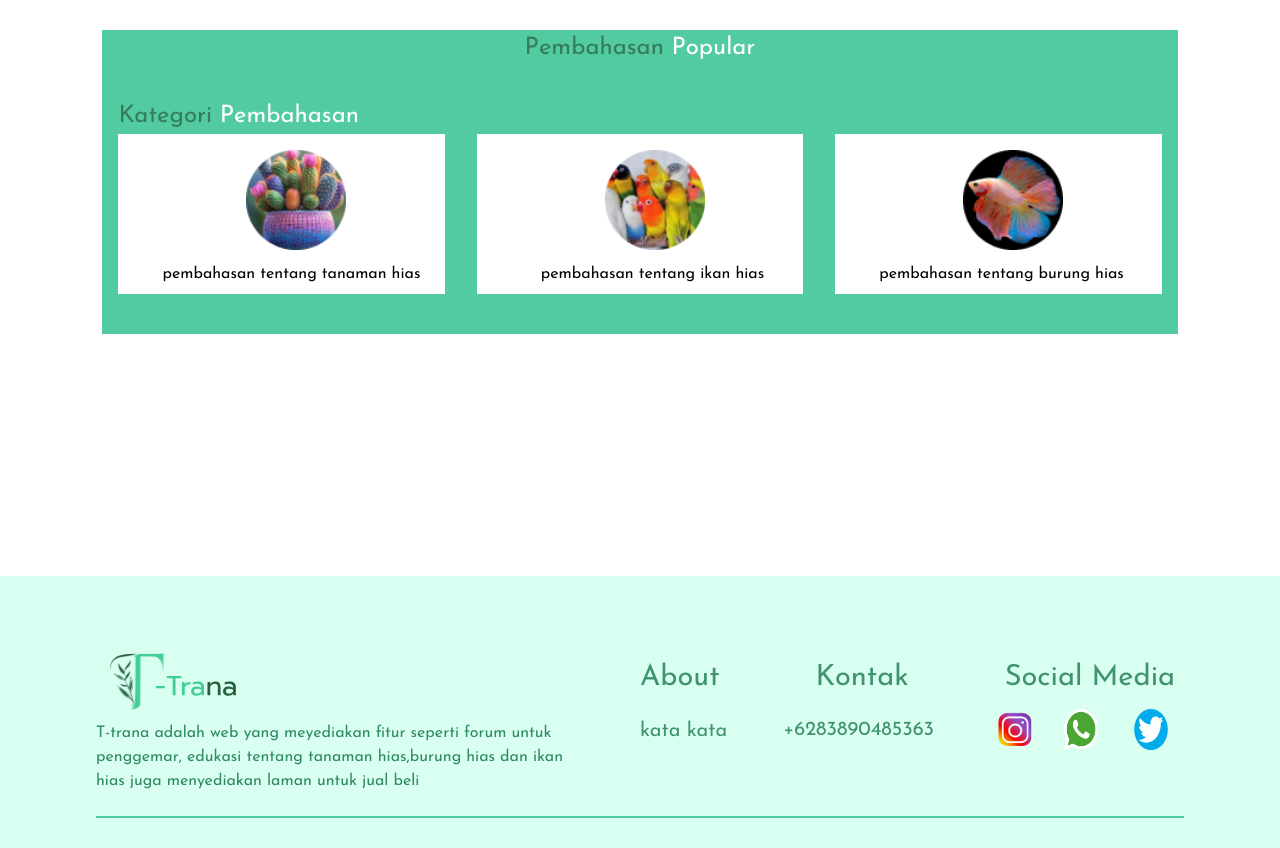
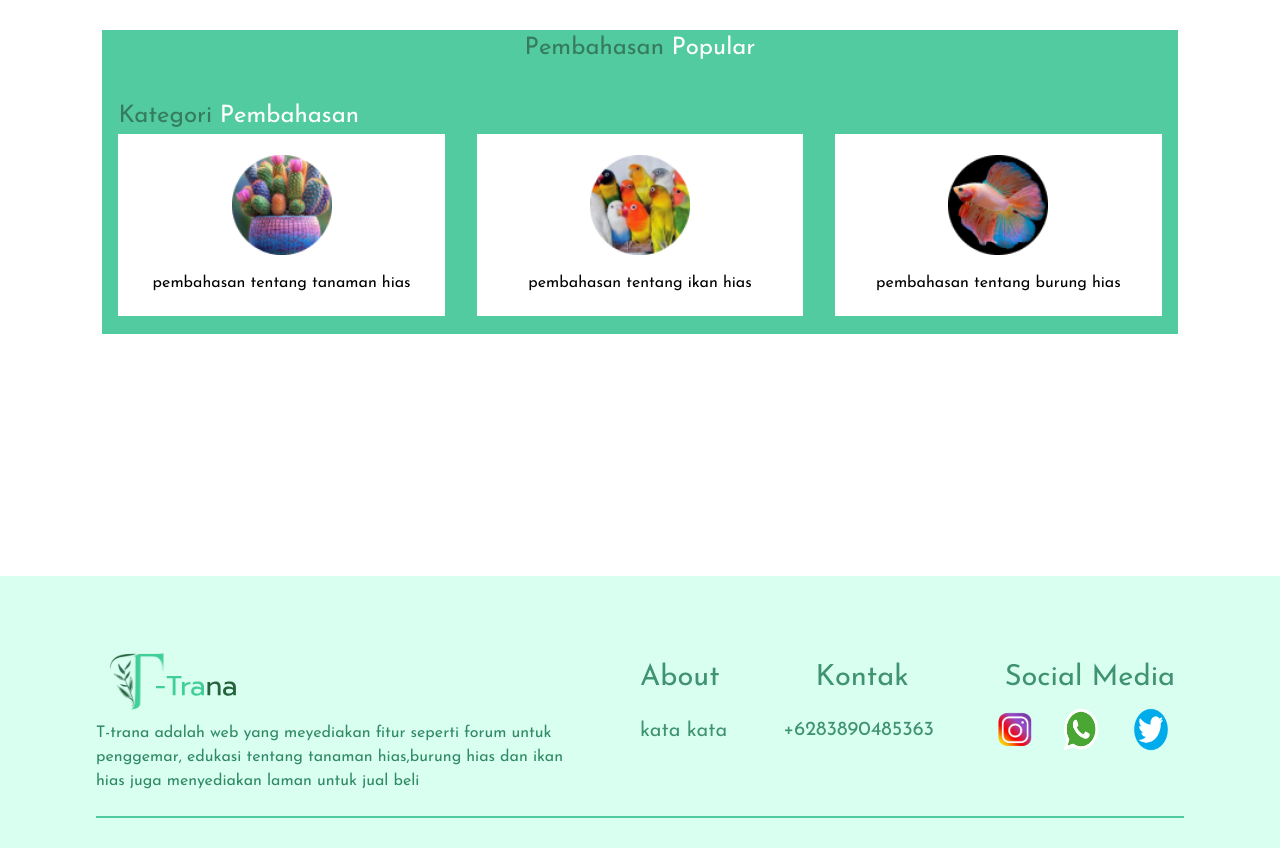
Before and after one commit to auliarahman789/ornatredec, a Next.js app: page / in a window 1280 px wide. Shown: the part 2861-3709 px from the top of the page. Built offline with nearby package versions, Linux system fonts and the light colour scheme; no server answers.

Commit message:
menjalankan backend pada halaman profile

```diff
--- a/src/app/components/edit.tsx
+++ b/src/app/components/edit.tsx
@@ -56,10 +56,15 @@ export default function EditProfile() {
     }
   };
 
+  const handleDeleteAccount = () => {
+    localStorage.removeItem("userData");
+    localStorage.removeItem("token");
+  };
+
   return (
     <div className="flex min-h-screen">
       {/* Sidebar */}
-      <div className="w-64 h-screen bg-gray-800 text-white flex flex-col fixed top-0">
+      <div className="w-64 h-screen bg-gray-800 text-white flex flex-col">
         <div className="p-4 flex justify-center bg-[#CCFFEB]">
           <Image src="/icon/logo.svg" width={85} height={70} alt="logo" />
         </div>
@@ -99,16 +104,27 @@ export default function EditProfile() {
               </Link>
             </li>
             <li className="mb-2">
+              <Link href="/">
                 <button
                   onClick={() => {
                     localStorage.removeItem("userData");
                     localStorage.removeItem("token");
-                  router.push("/login");
                   }}
                   className="block w-full text-left py-2 px-4 rounded hover:bg-gray-700"
                 >
                   Logout
                 </button>
+              </Link>
+            </li>
+            <li className="mb-2">
+              <Link href="/">
+                <button
+                  onClick={handleDeleteAccount}
+                  className="block w-full text-left py-2 px-4 rounded hover:bg-gray-700"
+                >
+                  Hapus Akun
+                </button>
+              </Link>
             </li>
             <li className="mb-2">
               <Link href="/">
--- a/src/app/components/homepage/forum.tsx
+++ b/src/app/components/homepage/forum.tsx
@@ -29,45 +29,41 @@ function Forum() {
                   Kategori <span className="text-white">Pembahasan</span>
                 </h1>
                 <div className="grid grid-cols-3 gap-8 pl-4 pr-4">
-                  <div className="bg-white h-40 relative">
+                  <div className="bg-white h-[130%] flex flex-col justify-center">
                     <Image
                       src="/img/tanaman.png"
                       width={100}
                       height={50}
                       alt="bunga"
-                      className="mx-auto absolute top-4 left-32 cursor-pointer"
+                      className="cursor-pointer mx-auto pb-4"
                     />
-                    <div className="relative">
-                      <span className="mx-auto absolute top-32 left-11">
-                        pembahasan tentang tanaman hias
-                      </span>
+                    <div className="flex justify-center text-center ">
+                      <span>pembahasan tentang tanaman hias</span>
                     </div>
                   </div>
 
-                  <div className="bg-white relative">
+                  <div className="bg-white h-[130%] flex flex-col justify-center">
                     <Image
                       src="/img/burung.png"
                       width={100}
                       height={50}
                       alt="burung"
-                      className="absolute top-4 left-32 cursor-pointer"
+                      className="cursor-pointer mx-auto pb-4"
                     />
-                    <div className="relative">
-                      <span className="mx-auto absolute top-32 left-16">
-                        pembahasan tentang ikan hias
-                      </span>
+                    <div className="flex justify-center">
+                      <span className="">pembahasan tentang ikan hias</span>
                     </div>
                   </div>
-                  <div className="bg-white relative">
+                  <div className="bg-white h-[130%] flex flex-col justify-center">
                     <Image
                       src="/img/ikan.png"
                       width={100}
                       height={50}
                       alt="ikan"
-                      className="mx-auto absolute top-4 left-32 cursor-pointer"
+                      className="cursor-pointer mx-auto pb-4"
                     />
-                    <div className="relative">
-                      <span className="mx-auto absolute top-32 left-11">
+                    <div className="flex justify-center">
+                      <span className="flex">
                         pembahasan tentang burung hias
                       </span>
                     </div>
--- a/src/app/components/sidebar.tsx
+++ b/src/app/components/sidebar.tsx
@@ -34,7 +34,6 @@ export default function ProfilePage() {
   const handleDeleteAccount = () => {
     localStorage.removeItem("userData");
     localStorage.removeItem("token");
-    router.push("/login");
   };
 
   return (
@@ -80,24 +79,27 @@ export default function ProfilePage() {
               </Link>
             </li>
             <li className="mb-2">
+              <Link href="/">
                 <button
                   onClick={() => {
                     localStorage.removeItem("userData");
                     localStorage.removeItem("token");
-                  router.push("/login");
                   }}
                   className="block w-full text-left py-2 px-4 rounded hover:bg-gray-700"
                 >
                   Logout
                 </button>
+              </Link>
             </li>
             <li className="mb-2">
+              <Link href="/">
                 <button
                   onClick={handleDeleteAccount}
                   className="block w-full text-left py-2 px-4 rounded hover:bg-gray-700"
                 >
                   Hapus Akun
                 </button>
+              </Link>
             </li>
             <li className="mb-2">
               <Link href="/">
```
Lines whose indentation alone changed are shown as unchanged.
